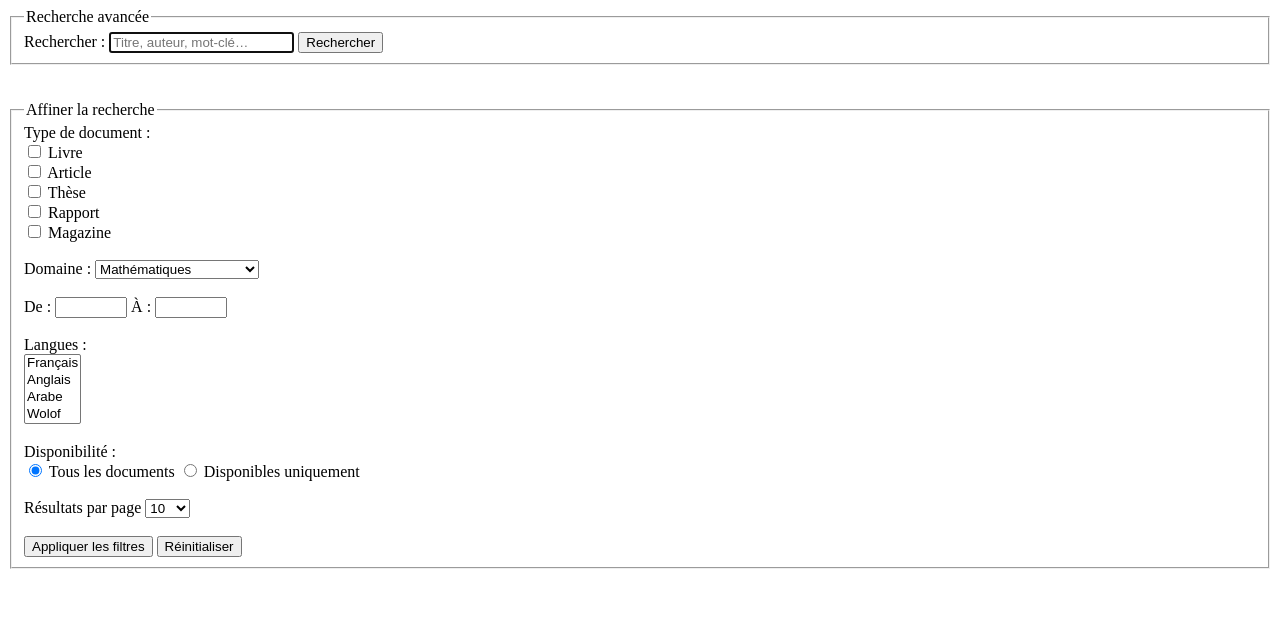
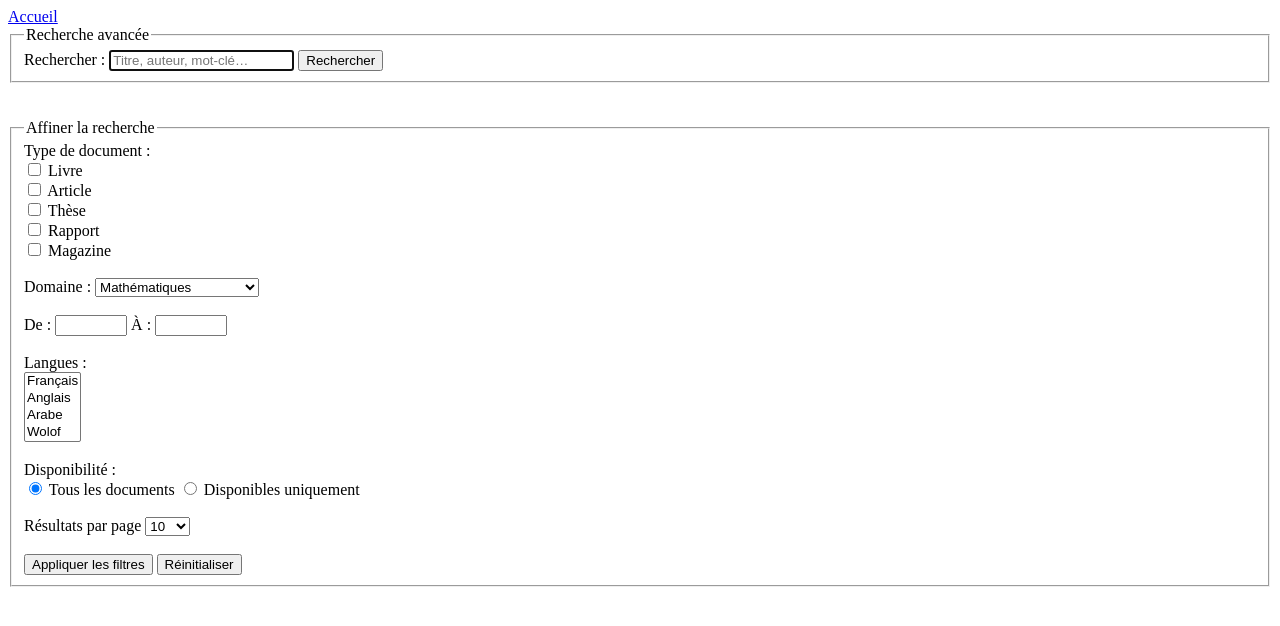
Before and after one commit to Khadim-dev823/Khadim-Seck, a plain HTML site: page recherche.html in a window 1280 px wide. Drawn offline with Linux system fonts and the light colour scheme.

Commit message:
Update recherche.html

```diff
--- a/recherche.html
+++ b/recherche.html
@@ -8,6 +8,9 @@
 </head>
 
 <body>
+    <nav>
+        <a href="index.html">Accueil</a>
+    </nav>
     <form action="#" method="get"></form>
 
     <fieldset>
```
